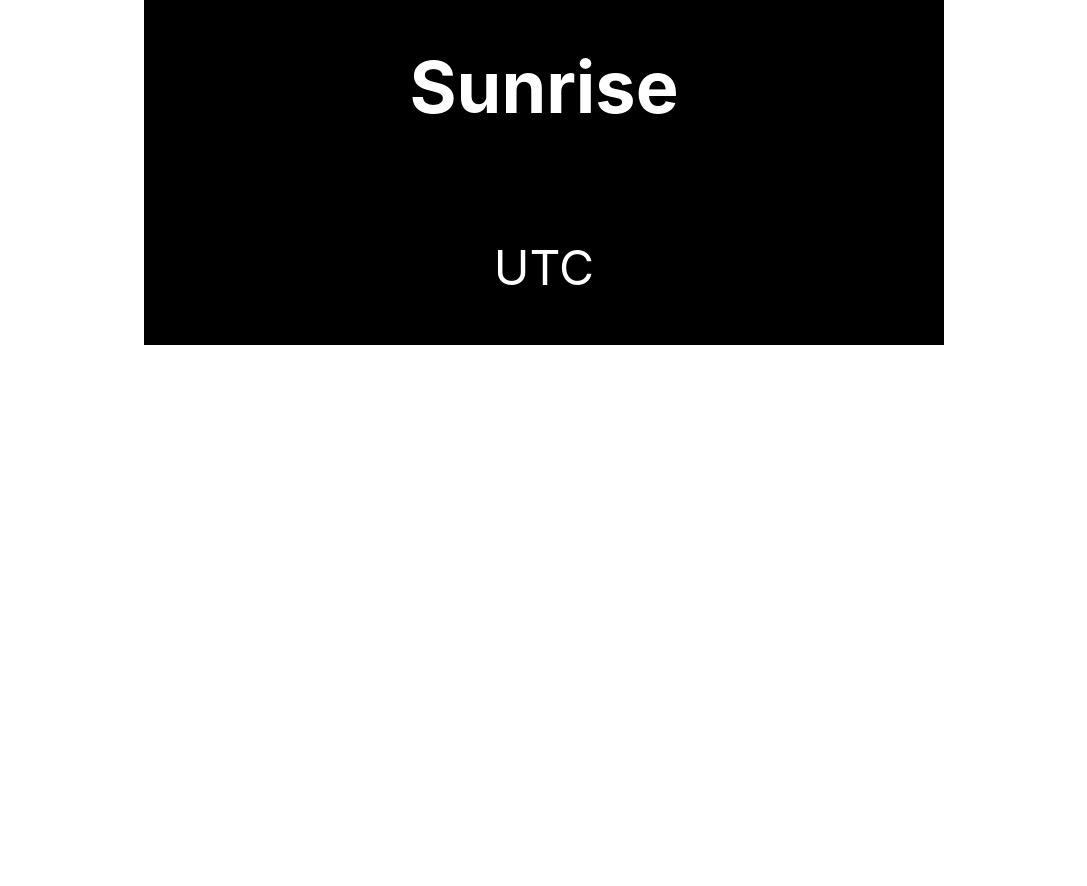
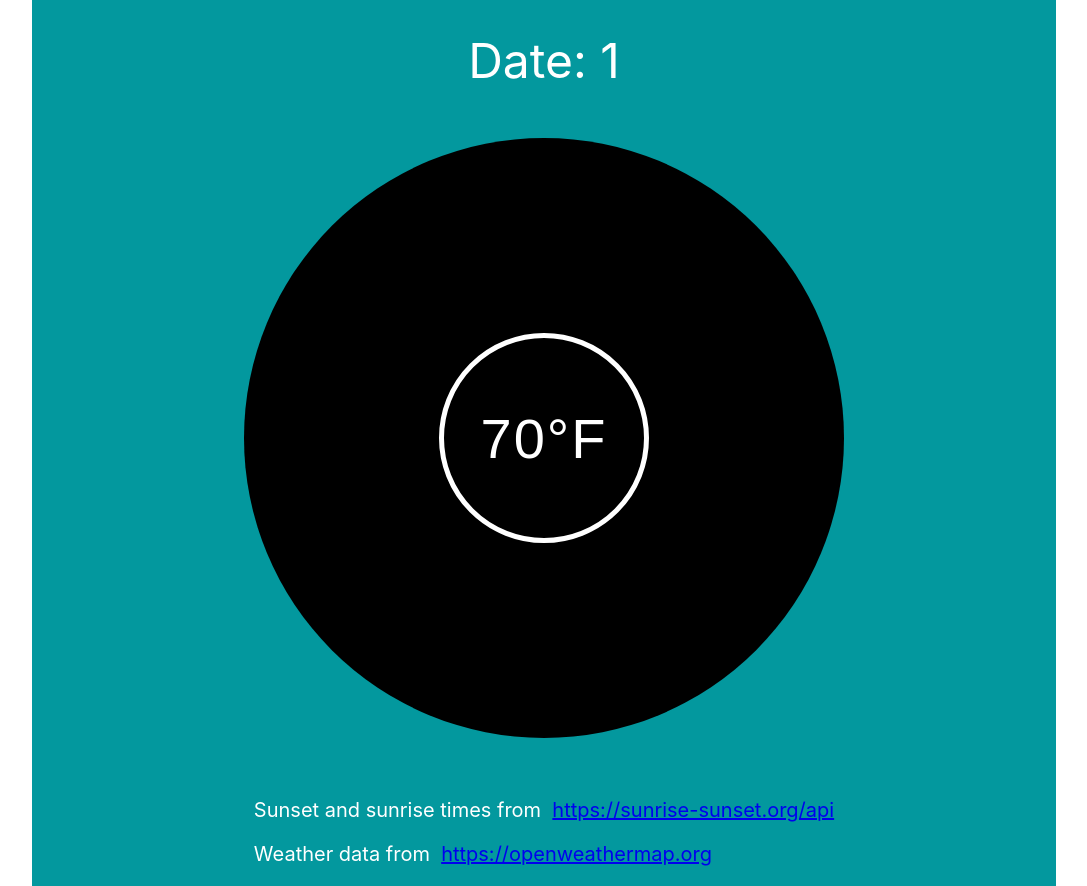
Before and after one commit to escott2/weather, a React (Create React App) app: page / in a window 1280 px wide. Shown: the part 740-1626 px from the top of the page, without its empty margins (96-1183 px from the left). Before the commit the page ends 1085 px from the top, so only its background shows below. Built offline with nearby package versions, Linux system fonts and the light colour scheme; no server answers.

Commit message:
Add daylight meter component

```diff
--- /dev/null
+++ b/src/components/Attribution.css
@@ -0,0 +1,8 @@
+.Attribution {
+    margin-top: 2em;
+    font-size: 20px;
+}
+
+.Attribution a:visited {
+    color: black;
+}
--- /dev/null
+++ b/src/components/Attribution.js
@@ -0,0 +1,18 @@
+import React from 'react';
+import './Attribution.css';
+
+function Attribution() {
+    return (
+        <div className="Attribution">
+            <p>Sunset and sunrise times from &nbsp;
+                <a href="https://sunrise-sunset.org/api">https://sunrise-sunset.org/api</a>
+            </p>
+            <p>Weather data from &nbsp;
+                <a href="https://openweathermap.org/">https://openweathermap.org</a>
+            </p>
+
+        </div>
+    )
+}
+
+export default Attribution;
--- /dev/null
+++ b/src/components/LightMeter.css
@@ -0,0 +1,9 @@
+.LightMeter {
+    width: 600px;
+    height: 600px;
+    background-color: black;
+    border-radius: 50%;
+    display: flex;
+    align-items: center;
+    justify-content: center;
+}
--- /dev/null
+++ b/src/components/LightMeter.js
@@ -0,0 +1,13 @@
+import React from 'react';
+import './LightMeter.css';
+import Temperature from './Temperature.js';
+
+function LightMeter({temp}) {
+    return (
+    <div className="LightMeter">
+        <Temperature temp={temp} />
+    </div>
+    )
+}
+
+export default LightMeter;
--- a/src/components/MainScreen.css
+++ b/src/components/MainScreen.css
@@ -1,7 +1,6 @@
 .MainScreen {
-    width: 800px;
-    /* height: 800px; */
-    background-color: black;
+    width: 80%;
+    background-color: #03989E;
     margin: 0 auto;
     font-size: 3rem;
     display: flex;
--- a/src/components/MainScreen.js
+++ b/src/components/MainScreen.js
@@ -1,23 +1,35 @@
 import React, {useState, useEffect} from 'react';
+import axios from "axios";
 import "./MainScreen.css";
-import axios from "axios";
+import LightMeter from './LightMeter';
+import Attribution from './Attribution';
+
 
 function MainScreen() {
+
+    const today = new Date();
+    console.log(today);
 
     const [temp, setTemp] = useState("70");
     const [sunrise, setSunrise] = useState("");
     const [sunset, setSunset] = useState("");
+    const [date, setDate] = useState({
+        month: today.getMonth(),
+        day: today.getDate(),
+        year: today.getFullYear()
+    });
+
+    console.log(date);
 
     const WEATHER_API_KEY = "922176d7fe6aa80866789eaaf2e9d26d";
     const cityName = "Minneapolis";
-
-
 
     useEffect(() => {
         axios.get(`https://api.openweathermap.org/data/2.5/weather?q=${cityName}&units=imperial&appid=${WEATHER_API_KEY}`)
         .then(response => {
            setTemp(() => {
-              const currentTemp = response.data.main.temp;
+              let currentTemp = response.data.main.temp;
+              currentTemp = Math.round(Number(currentTemp));
               return currentTemp;
           });
         })
@@ -29,7 +41,7 @@ function MainScreen() {
 
     useEffect(() => {
 
-        axios.get("https://api.sunrise-sunset.org/json?lat=44.9778&lng=-93.2650&date=2021-03-14")
+        axios.get(`https://api.sunrise-sunset.org/json?lat=44.9778&lng=-93.2650&date=${date.year}-${date.month}-${date.day}`)
         .then(response => {
            setSunrise(() => {
               const sunriseUTC = response.data.results.sunrise;
@@ -49,14 +61,13 @@ function MainScreen() {
 
     return (
         <div className="MainScreen">
-            <h2>Temperature</h2>
-            {/* Degrees in F : <p>{temp}&#8457;</p> */}
-            <p>{temp} Kelvin</p>
             <h2>Sunrise</h2>
             <p>{sunrise} UTC</p>
-            <h2>Sunrise</h2>
+            <h2>Sunset</h2>
             <p>{sunset} UTC</p>
-
+            <p>Date: {date.month}</p>
+            <LightMeter temp={temp} />
+            <Attribution />
         </div>
     )
 
--- /dev/null
+++ b/src/components/Temperature.css
@@ -0,0 +1,12 @@
+.Temperature {
+    width: 200px;
+    height: 200px;
+    border: 0.1em solid white;
+    border-radius: 50%;
+    display: flex;
+    justify-content: center;
+    align-items: center;
+    font-family: 'News Cycle', sans-serif;
+    font-size: 3.5rem;
+    letter-spacing: 2px;
+}
--- /dev/null
+++ b/src/components/Temperature.js
@@ -0,0 +1,10 @@
+import React from 'react';
+import './Temperature.css'
+
+function Temperature({temp}) {
+    return <div className="Temperature">
+        <p>{temp}°F</p>
+    </div>
+}
+
+export default Temperature;
--- a/src/index.css
+++ b/src/index.css
@@ -11,3 +11,5 @@ code {
   font-family: source-code-pro, Menlo, Monaco, Consolas, 'Courier New',
     monospace;
 }
+
+@import url('https://fonts.googleapis.com/css2?family=News+Cycle:wght@700&display=swap');
```
Also changed, not shown: src/components/DayPortion.js (added).
